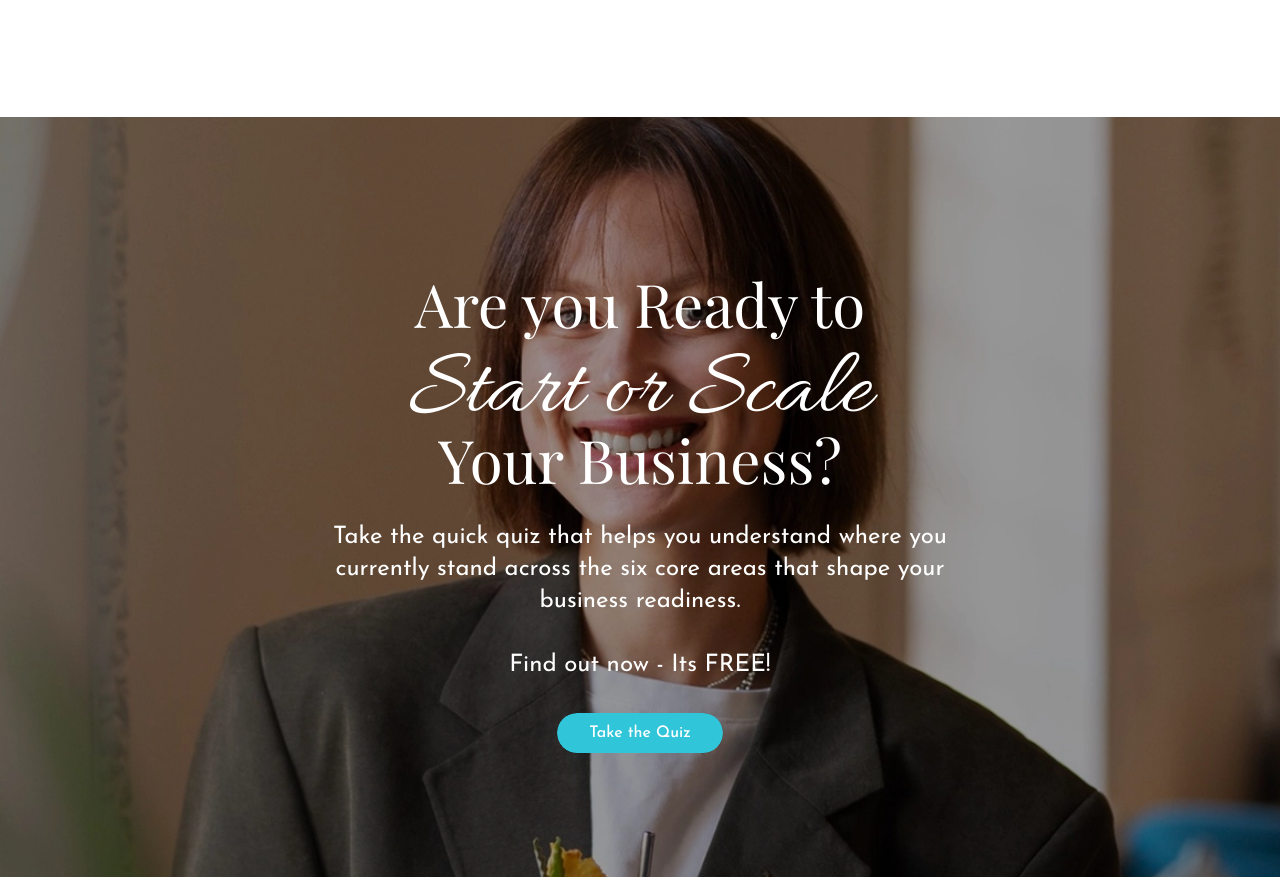
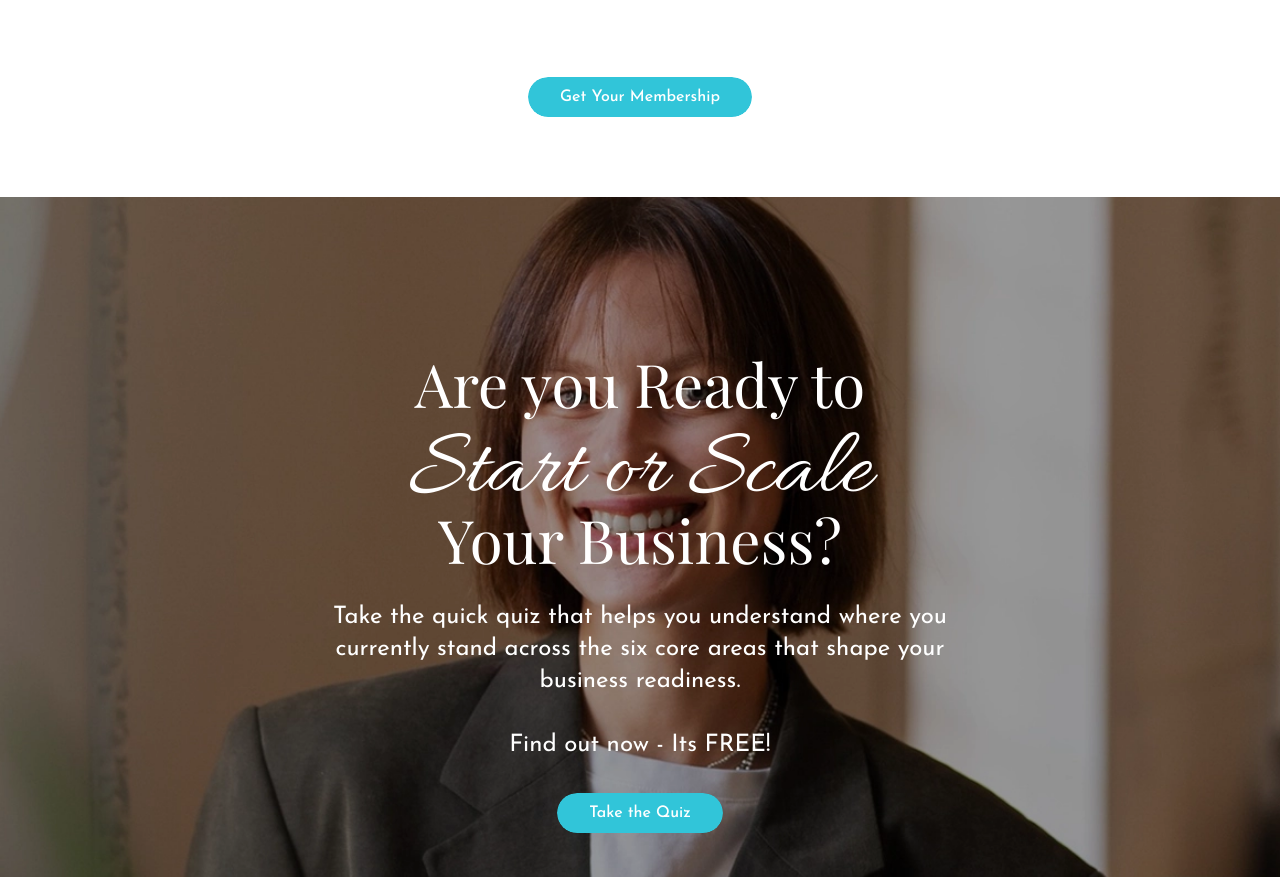
Before and after one commit to Parrurox/upscale-connect-website, a plain HTML site: page index.html in a window 1280 px wide. Shown: the part 4327-5204 px from the top of the page. Drawn offline with nearby package versions, Linux system fonts and the light colour scheme; a web font is replaced by a local one.

Commit message:
Add get your membership button

```diff
--- a/index.html
+++ b/index.html
@@ -460,6 +460,12 @@
           </svg>
         </button>
       </div>
+
+      <div class="fade-in flex justify-center mt-10">
+        <a href="register.html" class="button">
+          Get Your Membership
+        </a>
+      </div>
     </section>
 
     <!-- Start or Scale Business Section -->
```
